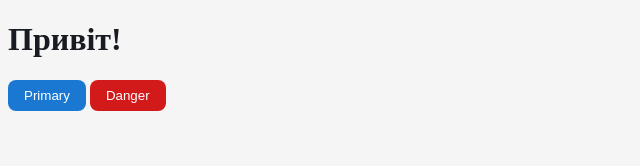
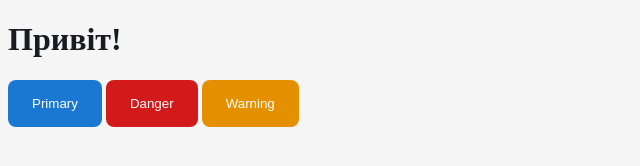
Before and after one commit to AngelLoki/dokua, a plain HTML site: page index.html in a window 1280 px wide. Shown: the whole page, without its empty margins (0-640 px from the left). Drawn offline with Linux system fonts and the light colour scheme.

Commit message:
tersrtduih

```diff
--- a/css/variables.css
+++ b/css/variables.css
@@ -1,6 +1,6 @@
 /**
  * Do not edit directly
- * Generated on Tue, 30 Jan 2024 09:24:27 GMT
+ * Generated on Tue, 30 Jan 2024 09:33:00 GMT
  */
 
 :root {
@@ -10,7 +10,10 @@
   --dts-sys-on-danger: #ffffff;
   --dts-sys-surface-container: #f5f5f5;
   --dts-sys-on-surface: #181c22;
+  --dts-sys-warning: #e59000;
+  --dts-sys-on-warning: #ffffff;
   --dts-state-layers-on-primary-opacity-sm: #00000014;
   --dts-state-layers-on-danger-opacity-sm: #00000014;
+  --dts-state-layers-on-warning-opacity-sm: #00000014;
   --token-set-order-0: dts;
 }
--- a/index.html
+++ b/index.html
@@ -25,6 +25,13 @@
         </div>
     </button>
 
+    <button id="warning">
+        <div>
+            Warning
+        </div>
+    </button>
+
+
 </body>
 
 </html>
--- a/style.css
+++ b/style.css
@@ -12,7 +12,7 @@ body {
 }
 
 #primary div{
-  padding: 8px 16px;
+  padding: 16px 24px;
   border-radius: 8px;
   border: 0px;
 }
@@ -32,7 +32,7 @@ body {
 }
 
 #danger div{
-  padding: 8px 16px;
+  padding: 16px 24px;
   border-radius: 8px;
   border: 0px;
 }
@@ -41,3 +41,23 @@ body {
   background-color: var(--dts-state-layers-on-danger-opacity-sm);
   color: var(--dts-sys-on-danger);
 }
+
+
+#warning {
+  background-color: var(--dts-sys-warning);
+  color: var(--dts-sys-on-warning);
+  border-radius: 8px;
+  border: 0px;
+  padding: 0;
+}
+
+#warning div{
+  padding: 16px 24px;
+  border-radius: 8px;
+  border: 0px;
+}
+
+#warning div:hover {
+  background-color: var(--dts-state-layers-on-warning-opacity-sm);
+  color: var(--dts-sys-on-warning);
+}
```
Also changed, not shown: tokens.json (+14 -0 lines), tokens/input.json (+14 -0 lines).
